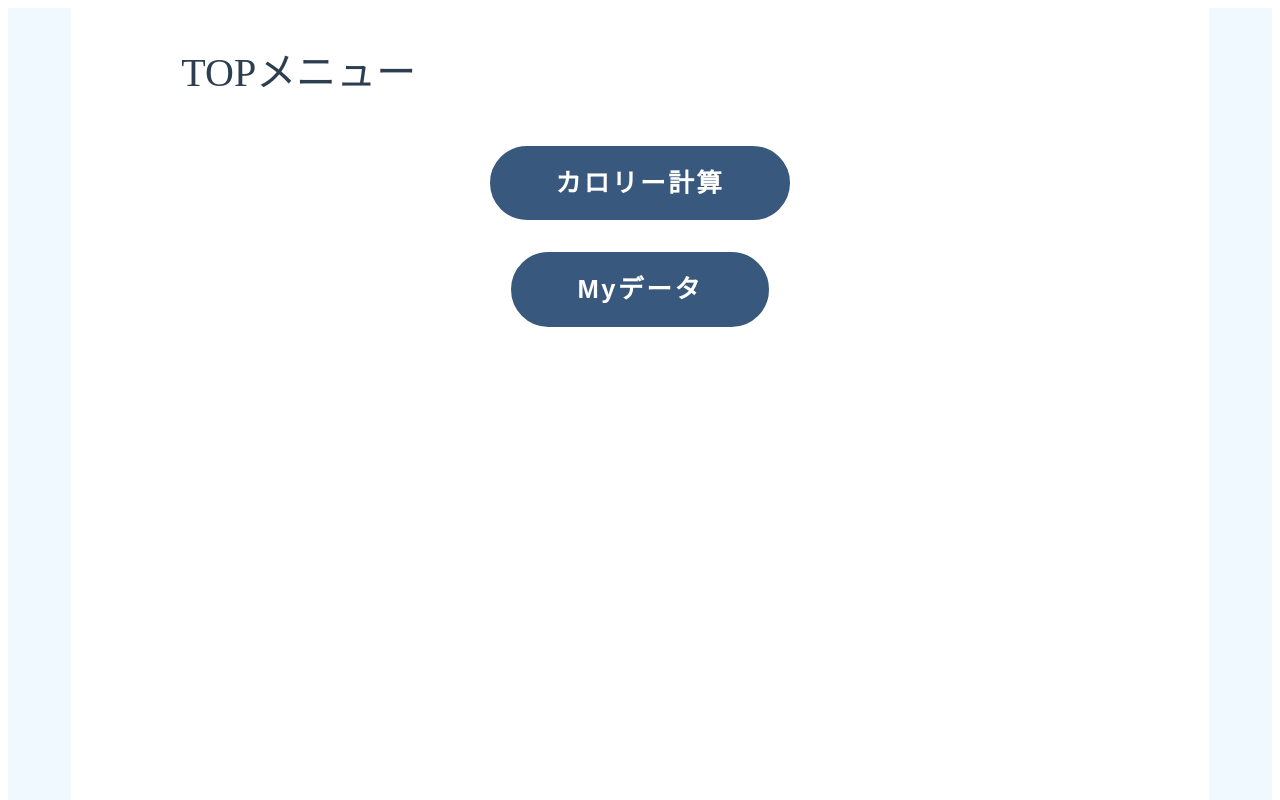
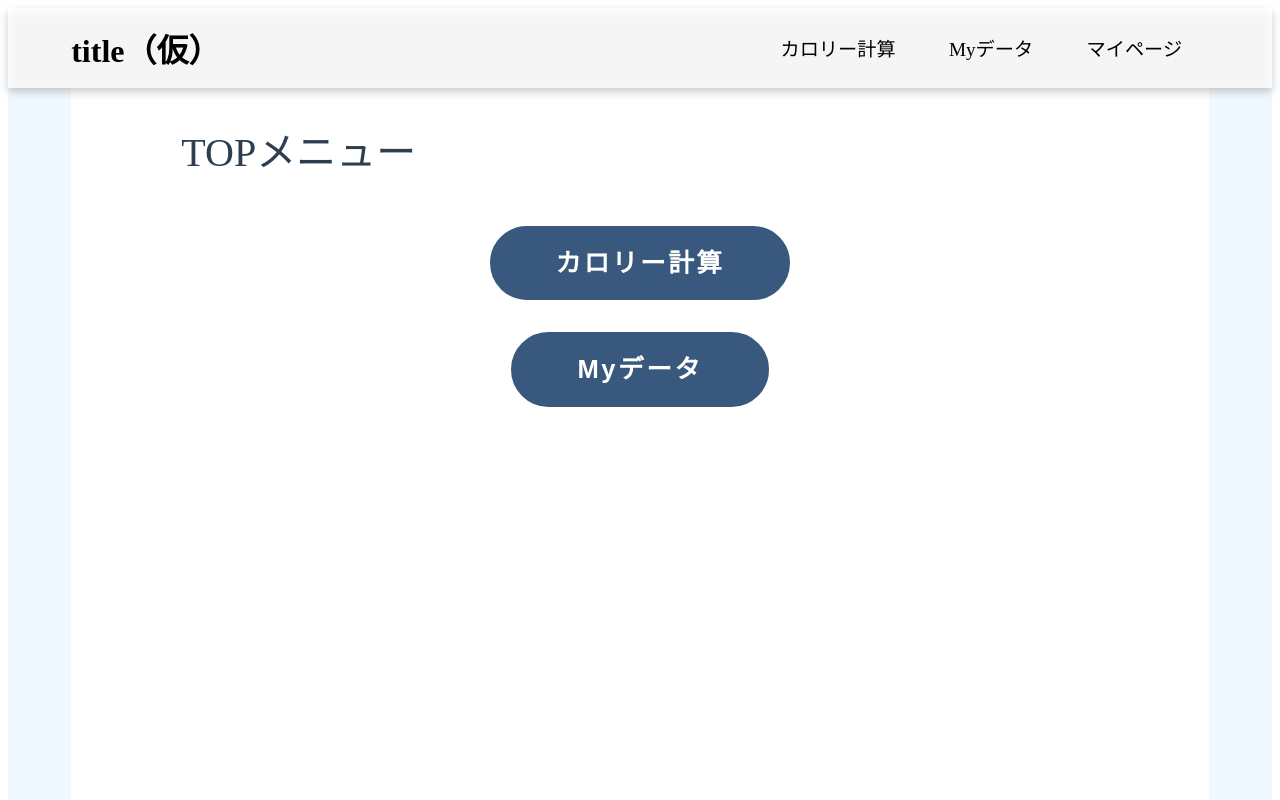
Before and after one commit to riho-trm/easy-calcal, a Vue app: page / in a window 1280 px wide. Shown: the top 800 px of the page. Built offline with nearby package versions, Linux system fonts and the light colour scheme; sample sign-in values are in the browser's storage; a web font is replaced by a local one.

Commit message:
ヘッダーをtopにも表示するよう修正

```diff
--- a/src/frontend/App.vue
+++ b/src/frontend/App.vue
@@ -3,13 +3,7 @@
     <router-link to="/">Home</router-link> |
     <router-link to="/about">About</router-link>
   </nav> -->
-  <Header
-    v-if="
-      $route.path !== '/' &&
-      $route.path !== '/register' &&
-      $route.path !== '/login'
-    "
-  />
+  <Header v-if="$route.path !== '/register' && $route.path !== '/login'" />
   <router-view />
   <Footer v-if="$route.path !== '/register' && $route.path !== '/login'" />
 </template>
```
